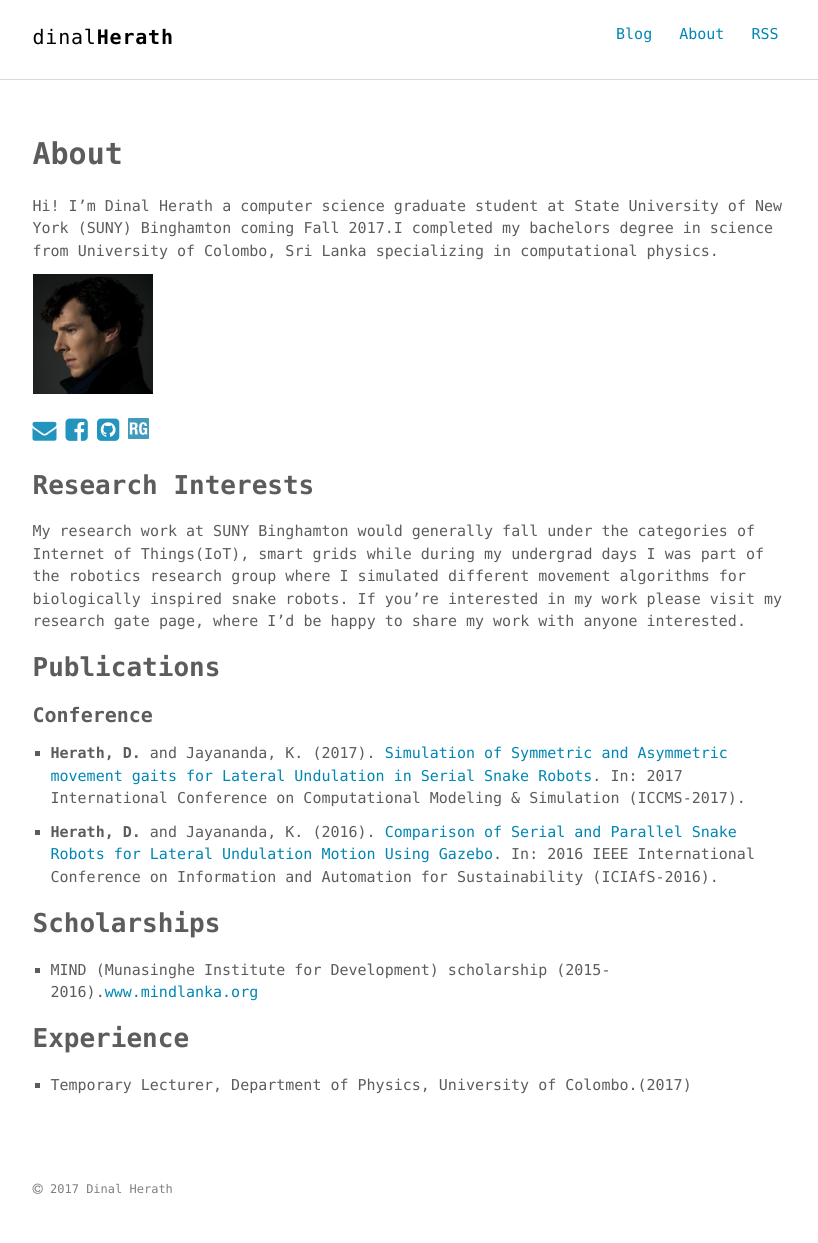
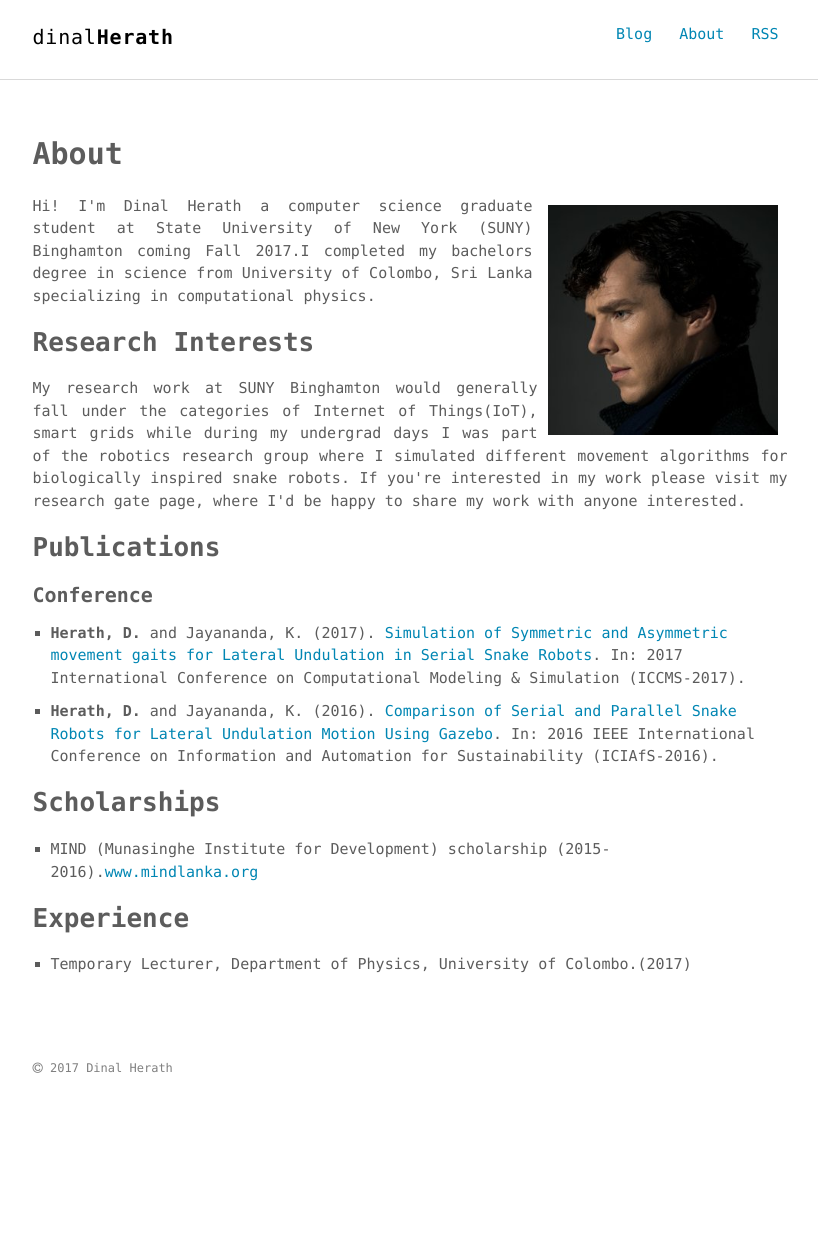
Before and after one commit to dherath/myWebsiteTheme, a Jekyll site: the page built from about.md, in a window 1280 px wide. Shown: the whole page, without its empty margins (230-1048 px from the left). Built offline with Jekyll 4.4.1, drawn with Linux system fonts in a browser that asks for light colours; after the commit the page ends 1122 px from its top, so only the background shows below that.

Commit message:
added image.jpg to about.md

```diff
--- a/about.md
+++ b/about.md
@@ -4,20 +4,18 @@ title: About
 permalink: /about/
 ---
 
-
-
-Hi! I'm Dinal Herath a computer science graduate student at State University of New York (SUNY) Binghamton coming Fall 2017.I completed my bachelors degree in science from University of Colombo, Sri Lanka specializing in computational physics.
-
-<img src="/assets/img/image.jpg" style="height:120px;" align="float:left">
-
-<a href="mailto:dinal.bing@gmail.com"><i class="fa fa-envelope" style="font-size:24px;color:#2294bd" ></i></a>
-<i class="fa fa-facebook-square" style="font-size:26px;color:#2294bd"></i>
-<a href="https://github.com/dherath" target="blank"><i class="fa fa-github-square" style="font-size:26px;color:#2294bd"></i></a>
-<a href="https://www.researchgate.net/profile/Dinal_Herath" target="blank"><i style="font-size:26px;color:#2294bd"><img src="/assets/img/icons/researchgate-logo.svg" style="height:21px"></i></a>
+<div class="post-container">
+  <div class="post-image-1" align="right">
+    <img src="/assets/img/image.jpg" style="width:250px;padding:10px" align="right">
+  </div>
+  <div class="post-content">
+    <p align="justify" style="width:500px">Hi! I'm Dinal Herath a computer science graduate student at State University of New York (SUNY) Binghamton coming Fall 2017.I completed my bachelors degree in science from University of Colombo, Sri Lanka specializing in computational physics.</p>
+  </div>
+</div>
 
 ## Research Interests
 
-My research work at SUNY Binghamton would generally fall under the categories of Internet of Things(IoT), smart grids while during my undergrad days I was part of the robotics research group where I simulated different movement algorithms for biologically inspired snake robots. If you're interested in my work please visit my research gate page, where I'd be happy to share my work with anyone interested.
+<p align="justify">My research work at SUNY Binghamton would generally fall under the categories of Internet of Things(IoT), smart grids while during my undergrad days I was part of the robotics research group where I simulated different movement algorithms for biologically inspired snake robots. If you're interested in my work please visit my research gate page, where I'd be happy to share my work with anyone interested.</p>
 
 ## Publications
 
```
